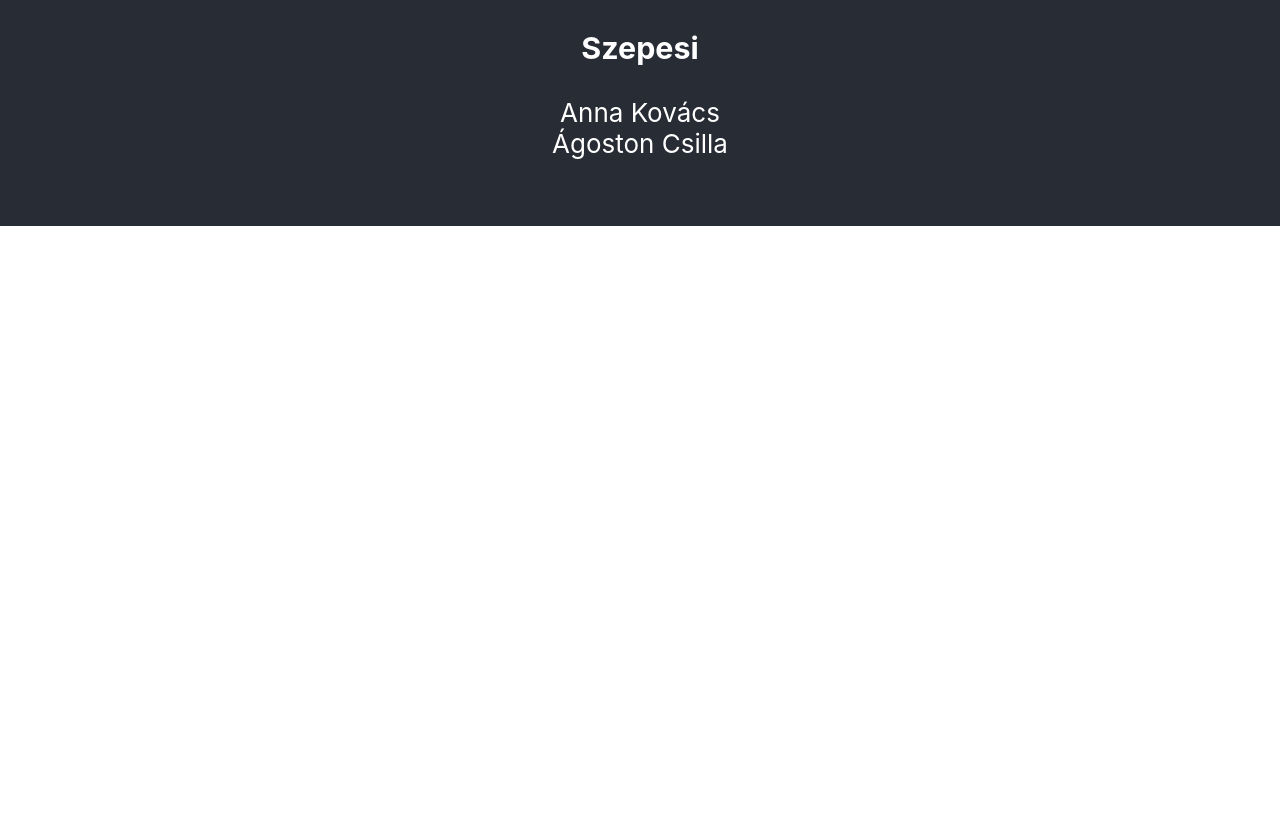
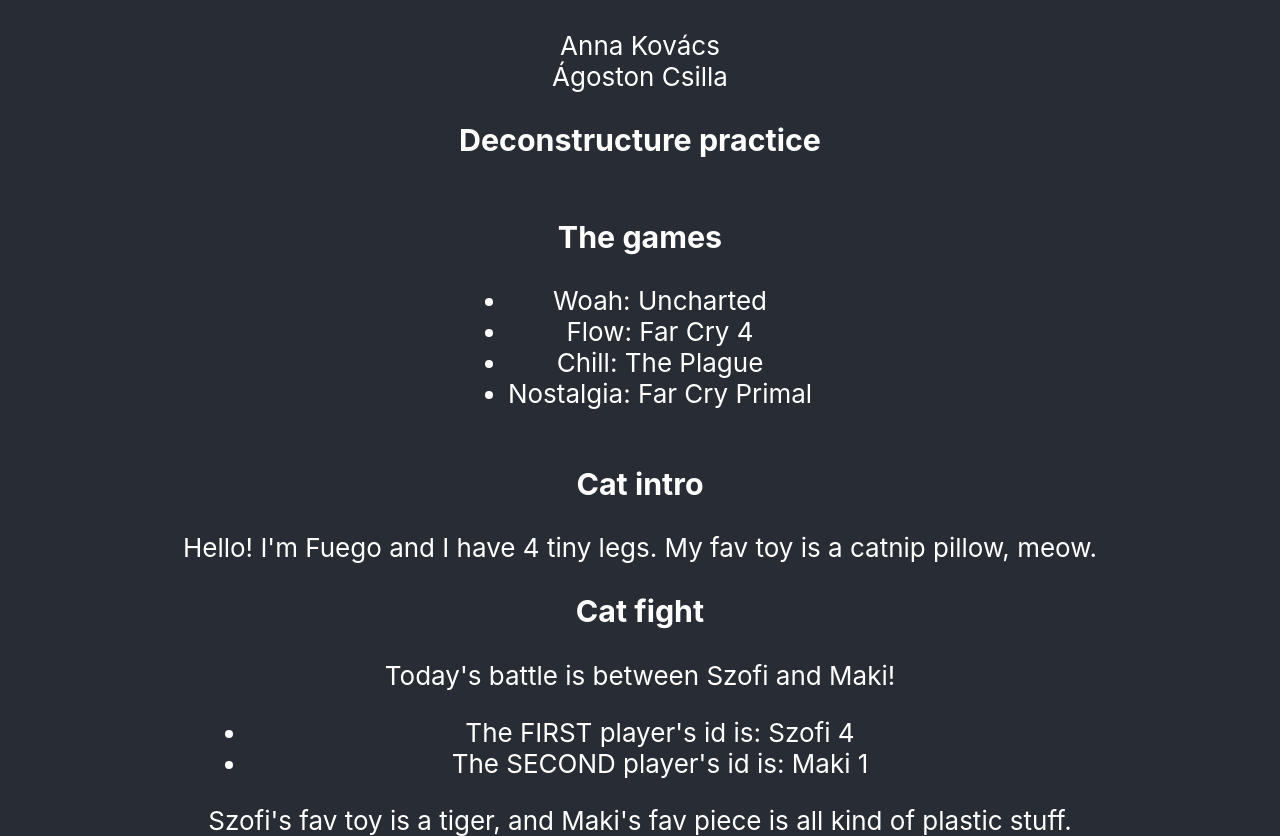
Before and after one commit to dorimusz/react-practice-v2, a React (Create React App) app: page / in a window 1280 px wide. Shown: the part 574-1410 px from the top of the page. Before the commit the page ends 800 px from the top, so only its background shows below. Built offline with nearby package versions, Linux system fonts and the light colour scheme.

Commit message:
practicing stuff

```diff
--- a/src/App.js
+++ b/src/App.js
@@ -6,6 +6,10 @@ import Profile from './Profile'
 import Profile2 from './Profile2'
 import Profile3 from './Profile3'
 import Profile4 from './Profile4'
+
+import Games from './components/games'
+import CatProfile from './components/CatProfile'
+import CatFight from './components/CatFight';
 
 
 const buttonText = "I'm a button component which uses a string from another component";
@@ -26,6 +30,11 @@ function App() {
         <Profile3 />
         <Profile4 />
 
+        <h3>Deconstructure practice </h3>
+        <Games />
+        <CatProfile />
+        <CatFight />
+
       </header>
     </div>
   );
--- /dev/null
+++ b/src/components/CatFight.js
@@ -0,0 +1,29 @@
+function CatProfile(name, luckyNumber, toy) {
+    this.name = name;
+    this.number = luckyNumber;
+    this.toy = toy;
+
+    this.catNumber = function () {
+        return `${name} ${luckyNumber}`
+    }
+}
+
+//ezt exportálom:
+const catFight = () => {
+    const catPlayer1 = new CatProfile("Szofi", "4", "tiger");;
+    const catPlayer2 = new CatProfile("Maki", "1", "all kind of plastic stuff");
+
+    return <div>
+        <h3>Cat fight</h3>
+        Today's battle is between {catPlayer1.name} and {catPlayer2.name}!
+        <ul>
+            <li>The FIRST player's id is: {catPlayer1.catNumber()}</li>
+            <li>The SECOND player's id is: {catPlayer2.catNumber()}</li>
+        </ul>
+
+        {catPlayer1.name}'s fav toy is a {catPlayer1.toy}, and {catPlayer2.name}'s fav piece is {catPlayer2.toy}.
+    </div>
+
+}
+
+export default catFight
--- /dev/null
+++ b/src/components/CatProfile.js
@@ -0,0 +1,18 @@
+const catProfile = () => {
+
+    const cat = {
+        name: "Fuego",
+        legs: "4",
+        toy: "catnip pillow"
+    }
+
+    const { name, legs, toy } = cat;
+
+    return <div>
+        <h3>Cat intro</h3>
+        Hello! I'm {name} and I have {legs} tiny legs. My fav toy is a {toy}, meow.
+    </div>
+
+}
+
+export default catProfile
--- /dev/null
+++ b/src/components/games.js
@@ -0,0 +1,17 @@
+const gamesToPlay = () => {
+    const games = ["Uncharted", "Far Cry 4", "The Plague", "Far Cry Primal"]
+
+    const [adventure, ShangriLa, story, sandbox] = games;
+
+    return <div>
+        <h3>The games </h3>
+        <ul>
+            <li>Woah: {adventure}</li>
+            <li>Flow: {ShangriLa}</li>
+            <li>Chill: {story}</li>
+            <li>Nostalgia: {sandbox}</li>
+        </ul>
+    </div>
+}
+
+export default gamesToPlay
```
